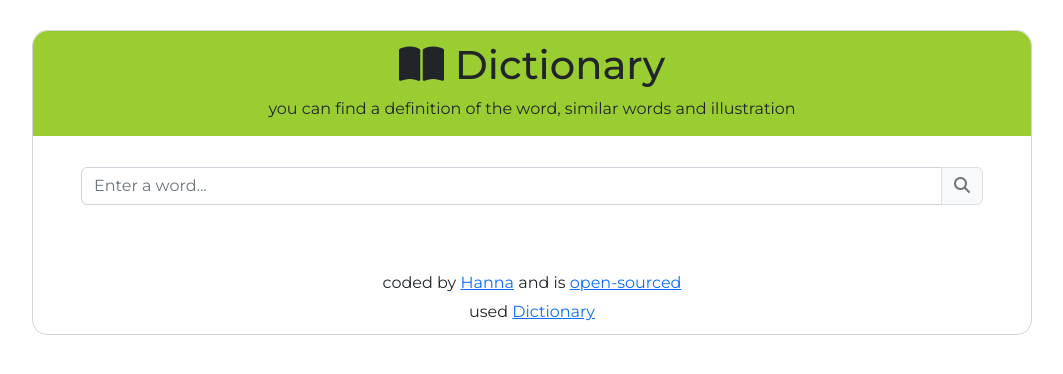
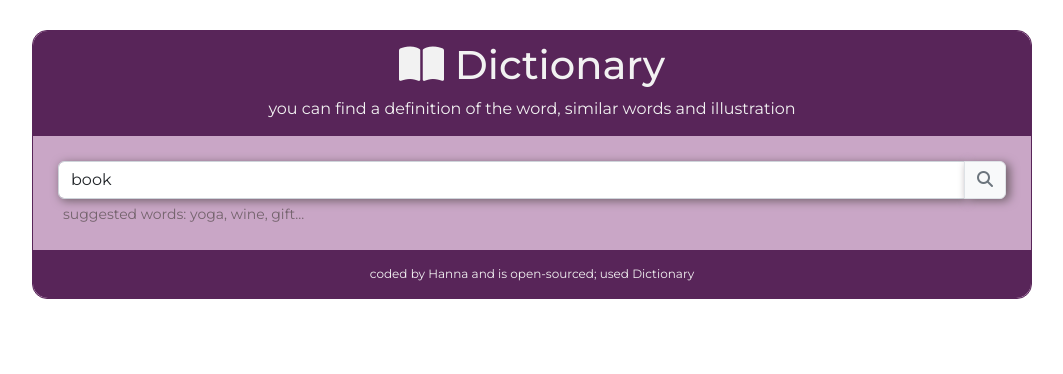
Before and after one commit to boxdigi/dictionary-project, a React (Create React App) app: page / in a window 1280 px wide. Shown: the top 374 px of the page, without its empty margins (108-1171 px from the left). Built offline with nearby package versions, Linux system fonts and the light colour scheme; no server answers.

Commit message:
style changes

```diff
--- a/src/App.css
+++ b/src/App.css
@@ -1,61 +1,78 @@
 .App {
-  margin: 30px auto 0;
-  border: 1px solid lightgray;
+  margin: 30px auto;
+  border: 1px solid #582559;
   max-width: 1000px;
   display: block;
   border-radius: 15px;
   font-family: 'Montserrat', sans-serif;
   text-align: center;
+  background-color: rgb(201, 166, 198);
+
 }
 
 header {
-  background-color: yellowgreen;
+  background-color: #582559;
   padding: 10px 0;
   border-top-left-radius: 15px;
   border-top-right-radius: 15px;
   margin-bottom: 15px;
+  color: #F2F2F2;
 }
 
 header p {
   margin: 5px;
 }
 
-.Results {
-  margin: 10px 50px;
-  text-align: start;
+form {
+  margin: 15px;
+  padding: 10px;
 }
 
-.Meaning {
-  margin: 20px 0;
+form .hint {
+  font-size: 14px;
+  color: #73636C;
+  text-align: start;
+  margin-left: 5px;
+  margin-top: 5px;
 }
 
-.Meaning .index-definition {
-  margin-bottom: 10px;
+input {
+  box-shadow: 2px 2px 10px #73636C;
 }
 
-.Meaning .definition {
-  font-size: 18px;
+button {
+  box-shadow: 4px 2px 10px #73636C;
 }
 
-.Example {
-  color: rgb(100, 100, 100);
+.Dictionary section {
+  background-color: #F2F2F2;
+  padding: 15px;
+  margin: 20px 25px;
+  border-radius: 10px;
+  box-shadow: 2px 2px 10px #73636C;
 }
 
-.Synonyms {
-  margin: 15px 0;
-  font-size: 18px;
+section h2 {
+  font-size: 35px;
 }
 
-.Synonyms .main {
-  font-weight: 500;
-  font-style: italic;
-}
+
 
 footer {
-  margin-top: 50px;
-  margin-bottom: 10px;
+  margin-top: 15px;
+  background-color: #582559;
+  padding: 10px 0;
+  border-bottom-left-radius: 15px;
+  border-bottom-right-radius: 15px;
+  color: #F2F2F2;
 }
 
 footer p {
   margin: 5px;
+  font-size: 12px;
 }
+
+footer a {
+  text-decoration: none;
+  color: #F2F2F2;
+}
--- a/src/App.js
+++ b/src/App.js
@@ -1,5 +1,6 @@
 import React from "react";
 import './App.css';
+import './Components.css';
 import Dictionary from "./Dictionary";
 
 
@@ -10,13 +11,13 @@ export default function App() {
         <h1><i className="fa-solid fa-book-open"></i> Dictionary</h1>
         <p>you can find a definition of the word, similar words and illustration</p>
       </header>
-      <Dictionary />
+      <Dictionary defaultKeyword="book" />
       <footer>
         <p>coded by {" "}
           <a href="https://teal-speculoos-2e6228.netlify.app/" target="_blank" rel="noreferrer">Hanna</a> and is {" "}
           <a href="https://github.com/boxdigi/dictionary-project" target="_blank" rel="noreferrer">
-            open-sourced</a></p>
-        <p>used <a href="https://dictionaryapi.dev/" target="_blank" rel="noreferrer">Dictionary</a></p>
+            open-sourced</a>; used <a href="https://dictionaryapi.dev/" target="_blank" rel="noreferrer">Dictionary</a>
+        </p>
       </footer>
     </div>
   );
--- /dev/null
+++ b/src/Components.css
@@ -0,0 +1,60 @@
+.Results {
+  text-align: start;
+}
+
+.Phonetic {
+  height: 40px;
+}
+
+.Phonetic a {
+  font-size: 14px;
+  text-decoration: none;
+  border: 1px solid #73636C;
+  border-radius: 10px;
+  padding: 5px 10px;
+  margin: 5px;
+  color: #8C3586;
+  font-weight: 500;
+}
+
+.Phonetic a:hover {
+  background-color: #8C3586;
+  color: #F2F2F2;
+  transition: all 150ms ease-in-out;
+}
+
+
+.Meaning {
+  margin: 10px 0;
+}
+
+.Meaning h4 {
+  font-size: 25px;
+  color: #582559;
+}
+
+.Meaning .index-definition {
+  margin-bottom: 10px;
+}
+
+.Meaning .definition {
+  font-size: 16px;
+  line-height: 1.5;
+}
+
+.Example {
+  color: #582559;
+  font-size: smaller;
+  font-style: italic;
+}
+
+.Synonyms {
+  margin: 10px 0;
+  font-size: 16px;
+}
+
+.Synonyms .main {
+  font-weight: 500;
+  font-style: italic;
+  color: #8C3586;
+}
--- a/src/Dictionary.js
+++ b/src/Dictionary.js
@@ -2,14 +2,26 @@ import React, { useState } from "react";
 import axios from "axios";
 import Results from "./Results";
 
-export default function Dictionary() {
-  let [keyword, setKeyword] = useState("");
+export default function Dictionary(props) {
+  let [keyword, setKeyword] = useState(props.defaultKeyword);
   let [results, setResults] = useState(null);
+  let [loaded, setLoaded] = useState(false);
 
-  function search(event) {
+  function search() {
+    let apiUrl = `https://api.dictionaryapi.dev/api/v2/entries/en/${keyword}`
+    axios.get(apiUrl).then(handleResponse, function () {
+      alert("😨 Oops, we coudn't found the requested word. Please try again or ask Google");
+    });
+  }
+
+  function handleSubmit(event) {
     event.preventDefault();
-    let apiUrl = `https://api.dictionaryapi.dev/api/v2/entries/en/${keyword}`
-    axios.get(apiUrl).then(handleResponse)
+    search();
+  }
+
+  function load() {
+    setLoaded(true);
+    search();
   }
 
   function handleResponse(response) {
@@ -20,18 +32,30 @@ export default function Dictionary() {
     setKeyword(event.target.value);
   };
 
+  if (loaded) {
     return (
       <div className="Dictionary">
-      <form onSubmit={search}>
-        <div className="input-group px-5 py-3">
-          <input type="search" className="form-control" placeholder="Enter a word..." onChange={handleKeyword} />
+        <form onSubmit={handleSubmit}>
+          <div className="input-group">
+            <input type="search" className="form-control"
+              placeholder="Enter a word..."
+              defaultValue={props.defaultKeyword}
+              onChange={handleKeyword}
+            />
             <button
               type="submit"
               className="search btn border btn-light text-muted">
               <i className="fa-solid fa-magnifying-glass"></i></button>
           </div>
+          <div className="hint">
+            suggested words: yoga, wine, gift...
+          </div>
         </form>
         <Results results={results} />
       </div>
     )
+  } else {
+    load();
+    return "Loading..."
+  }
 };
--- a/src/Example.js
+++ b/src/Example.js
@@ -4,6 +4,6 @@ export default function Example(props) {
   if (props.example) {
     return (
       <div className="Example">
-        Example: {props.example}</div>)
+        {props.example}</div>)
   } else { return null }
 }
--- a/src/Meaning.js
+++ b/src/Meaning.js
@@ -10,7 +10,7 @@ export default function Meaning(props) {
       {props.meaning.definitions.map(function (definition, index) {
         return (
           <div className="index-definition" key={index}>
-            <span className="definition">Definition: {definition.definition}</span>
+            <span className="definition">{definition.definition}</span>
             <br />
             <Example example={definition.example} />
           </div>
--- a/src/Phonetic.js
+++ b/src/Phonetic.js
@@ -2,12 +2,11 @@ import React from "react";
 
 export default function Phonetic(props) {
   console.log(props.phonetic);
-  if (props.phonetic) {
+  if (props.phonetic.audio !== "") {
     return (
-      <div>
-        <a href={props.phonetic.audio} target="_blank" rel="noreferrer"> Listen </a>
-        <br />
-        {props.phonetic.text}
+      <div className="Phonetic">
+        <a href={props.phonetic.audio} target="_blank" rel="noreferrer">Listen</a>
+        {" "} {props.phonetic.text}
       </div>
     )
   } else { return null }
--- a/src/Results.js
+++ b/src/Results.js
@@ -7,6 +7,7 @@ export default function Results(props) {
   if (props.results) {
     return (
       <div className="Results">
+        <section>
           <h2 className="mb-3">{props.results.word}</h2>
           {props.results.phonetics.map(function (phonetic, index) {
             return (
@@ -15,11 +16,12 @@ export default function Results(props) {
               </div>
             );
           })}
+        </section>
         {props.results.meanings.map(function (meaning, index) {
           return (
-            <div key={index}>
+            <section key={index}>
               <Meaning meaning={meaning} />
-            </div>
+            </section>
           );
         })}
       </div>
```
Lines whose indentation alone changed are shown as unchanged.
